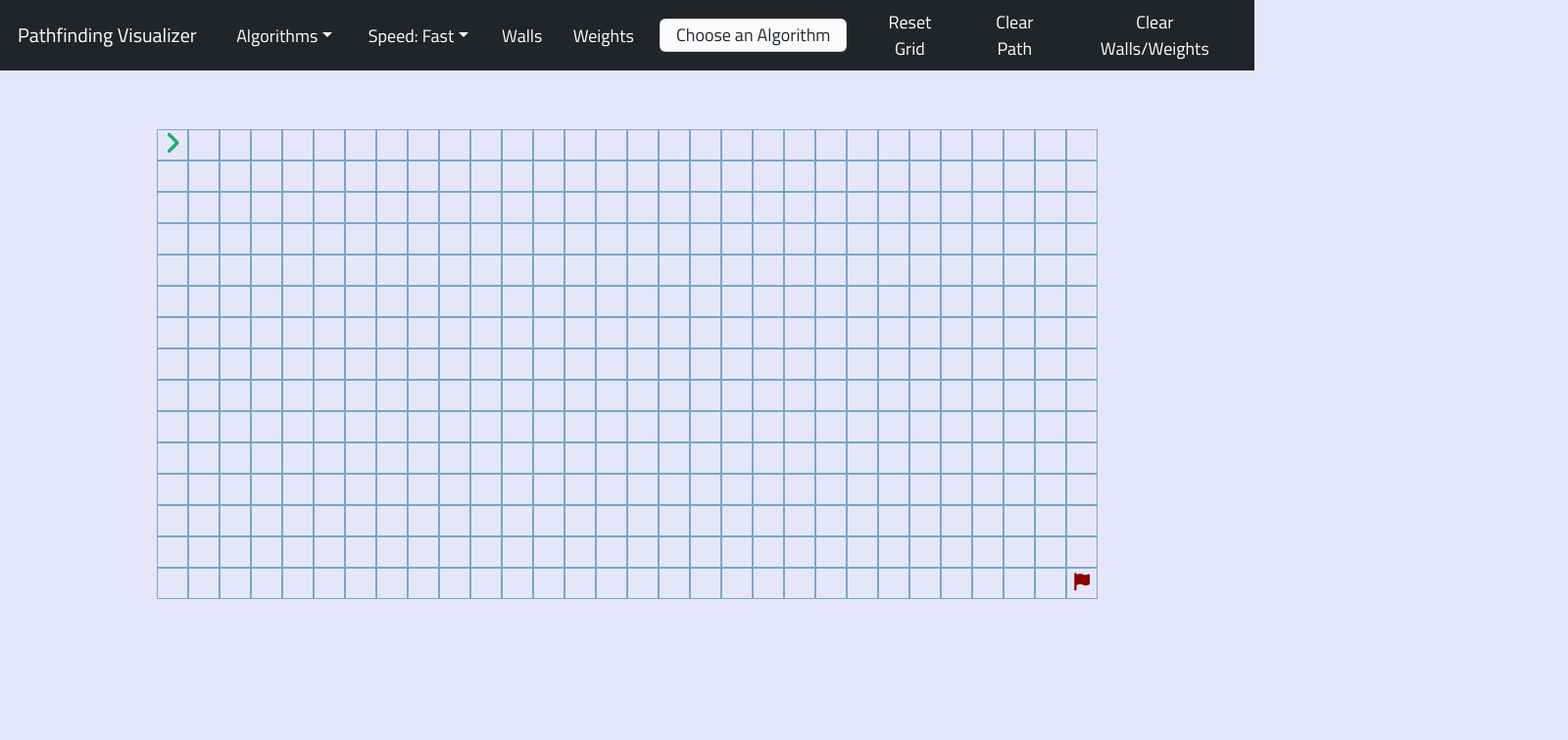
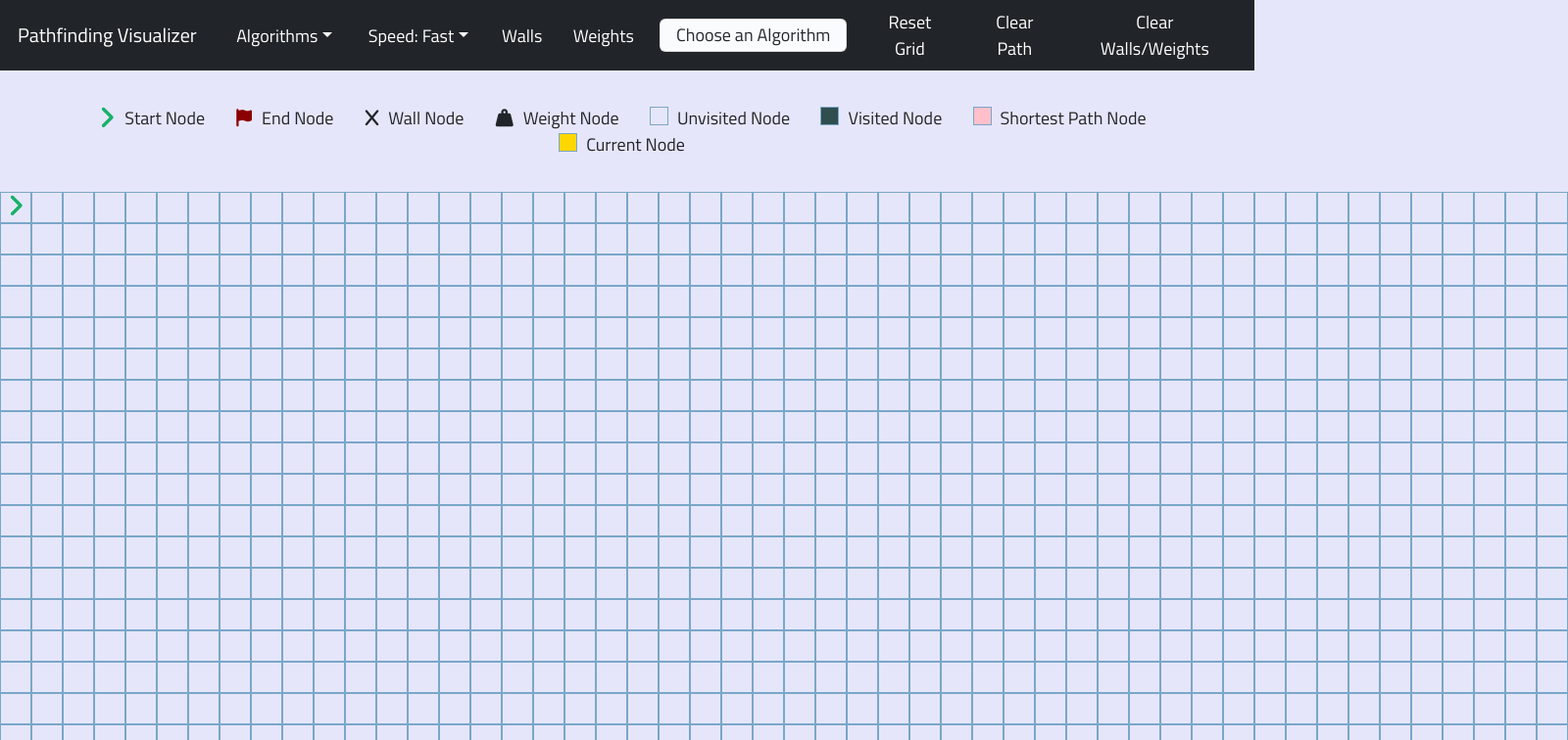
Before and after one commit to milanpatel1022/pathfinding_visualizer, a React (Create React App) app: page / in a window 1280 px wide. Shown: the top 756 px of the page at 98% size, 1600 px wide, since content can reach past the window. Built offline with nearby package versions, Linux system fonts and the light colour scheme; a web font is replaced by a local one.

Commit message:
created a legend so users know what different node colors/icons represent

```diff
--- /dev/null
+++ b/src/components/Legend.css
@@ -0,0 +1,22 @@
+.container {
+  padding-top: 35px;
+  padding-bottom: 35px;
+}
+
+.legend {
+  display: inline-block;
+  margin-left: 1%;
+  margin-right: 1%;
+}
+
+.legendKey {
+  display: inline-block;
+  margin-right: 10px;
+}
+
+.legendNode {
+  width: 17px;
+  height: 17px;
+  outline: 1px solid rgb(121, 167, 200);
+  margin-right: 10px;
+}
--- /dev/null
+++ b/src/components/Legend.js
@@ -0,0 +1,43 @@
+import React from "react";
+import "./Legend.css";
+
+function Legend() {
+  return (
+    <div className="container">
+      <div className="legend">
+        <div className="legendKey fa-solid fa-angle-right fa-xl"></div>
+        <div className="legendKey">Start Node</div>
+      </div>
+      <div className="legend">
+        <div className="legendKey fa-solid fa-flag"></div>
+        <div className="legendKey">End Node</div>
+      </div>
+      <div className="legend">
+        <div className="legendKey fa-solid fa-x"></div>
+        <div className="legendKey">Wall Node</div>
+      </div>
+      <div className="legend">
+        <div className="legendKey fa-solid fa-weight-hanging"></div>
+        <div className="legendKey">Weight Node</div>
+      </div>
+      <div className="legend">
+        <div className="legendKey legendNode"></div>
+        <div className="legendKey">Unvisited Node</div>
+      </div>
+      <div className="legend">
+        <div className="legendKey legendNode visited"></div>
+        <div className="legendKey">Visited Node</div>
+      </div>
+      <div className="legend">
+        <div className="legendKey legendNode shortest"></div>
+        <div className="legendKey">Shortest Path Node</div>
+      </div>
+      <div className="legend">
+        <div className="legendKey legendNode special"></div>
+        <div className="legendKey">Current Node</div>
+      </div>
+    </div>
+  );
+}
+
+export default Legend;
--- a/src/components/Pathfinder.css
+++ b/src/components/Pathfinder.css
@@ -1,7 +1,3 @@
-.grid {
-  margin: 60px 0 0; /*top margin 100 px, right & left 0, bottom 0 */
-}
-
 table {
   margin-left: auto;
   margin-right: auto;
--- a/src/components/Pathfinder.js
+++ b/src/components/Pathfinder.js
@@ -4,9 +4,10 @@ import { dijkstra, shortestPath } from "../algorithms/dijkstra";
 
 import "./Pathfinder.css";
 import Navbar from "./Navbar";
+import Legend from "./Legend";
 
-const rows = 15;
-const cols = 30;
+const rows = 24;
+const cols = 50;
 
 let START_ROW = 0;
 let START_COL = 0;
@@ -359,6 +360,7 @@ class Pathfinder extends Component {
             this.toggleWallsOrWeights(wallsOrWeights)
           }
         ></Navbar>
+        <Legend />
         <div className="grid">
           <table>
             <tbody>
```
